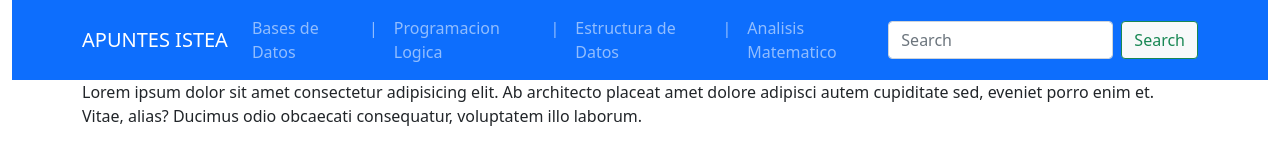
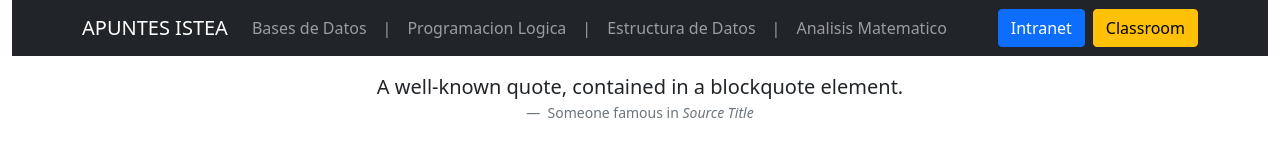
Before and after one commit to Fr4nee/apuistea-b5.github.io, a website: page index.html in a window 1280 px wide. Drawn offline with nearby package versions, Linux system fonts and the light colour scheme.

Commit message:
actuaÃlizacion 23-5-21

```diff
--- a/index.html
+++ b/index.html
@@ -10,7 +10,7 @@
 <body>
 <!-- HEADER -->
 <div class="container-fluid">
-    <nav class="navbar navbar-expand-lg navbar navbar-dark bg-primary ">
+    <nav class="navbar navbar-expand-lg navbar navbar-dark bg-dark">
         <div class="container">
             <a class="navbar-brand" href="index.html">APUNTES ISTEA</a>
             <button class="navbar-toggler" type="button" data-bs-toggle="collapse" data-bs-target="#navbarSupportedContent" aria-controls="navbarSupportedContent" aria-expanded="false" aria-label="Toggle navigation">
@@ -26,10 +26,11 @@
                     </li><li class="nav-item"><a class="nav-link" >|</a></li>
                     <li class="nav-item"><a class="nav-link" href="am.html">Analisis Matematico</a></li>
                 </ul>
+                <div class="d-grid gap-2 d-md-flex justify-content-md-end">
+                    <a href="https://alumnos.istea.edu.ar/index"><button type="button" class="btn btn-primary">Intranet</button></a>
+                    <a href="https://classroom.google.com/u/1/h"><button type="button" class="btn btn-warning">Classroom</button></a>
+                </div>
 
-            <form class="d-flex">
-                <input class="form-control me-2" type="search" placeholder="Search" aria-label="Search">
-                <button class="btn btn-outline-success btn btn-light" type="submit">Search</button>
             </form>
             </div>
         </div>
@@ -46,11 +47,16 @@
 
 
 
-
 <!-- MAIN -->
-<div class="container">
-    <p>Lorem ipsum dolor sit amet consectetur adipisicing elit. Ab architecto placeat amet dolore adipisci autem cupiditate sed, eveniet porro enim et. Vitae, alias? Ducimus odio obcaecati consequatur, voluptatem illo laborum.</p>
-
+<div class="container mainnn">
+    <figure class="text-center">
+        <blockquote class="blockquote">
+            <p>A well-known quote, contained in a blockquote element.</p>
+        </blockquote>
+        <figcaption class="blockquote-footer">
+            Someone famous in <cite title="Source Title">Source Title</cite>
+        </figcaption>
+    </figure>
 </div>
 <!-- FOOTER-->
 <div class="container">
--- a/styles.scss
+++ b/styles.scss
@@ -1,5 +1,4 @@
 // HEADER
-
 // MAIN
 .mainnn {
     margin-top: 1em;
@@ -7,7 +6,6 @@
 .asideycontent {
     margin-top: 1em;
 }
-
 // FOOTER
 
 
```
Also changed, not shown: am.html (+2 -7 lines), bd.html (+4 -7 lines), ed.html (+4 -7 lines), pl.html (+4 -7 lines).
